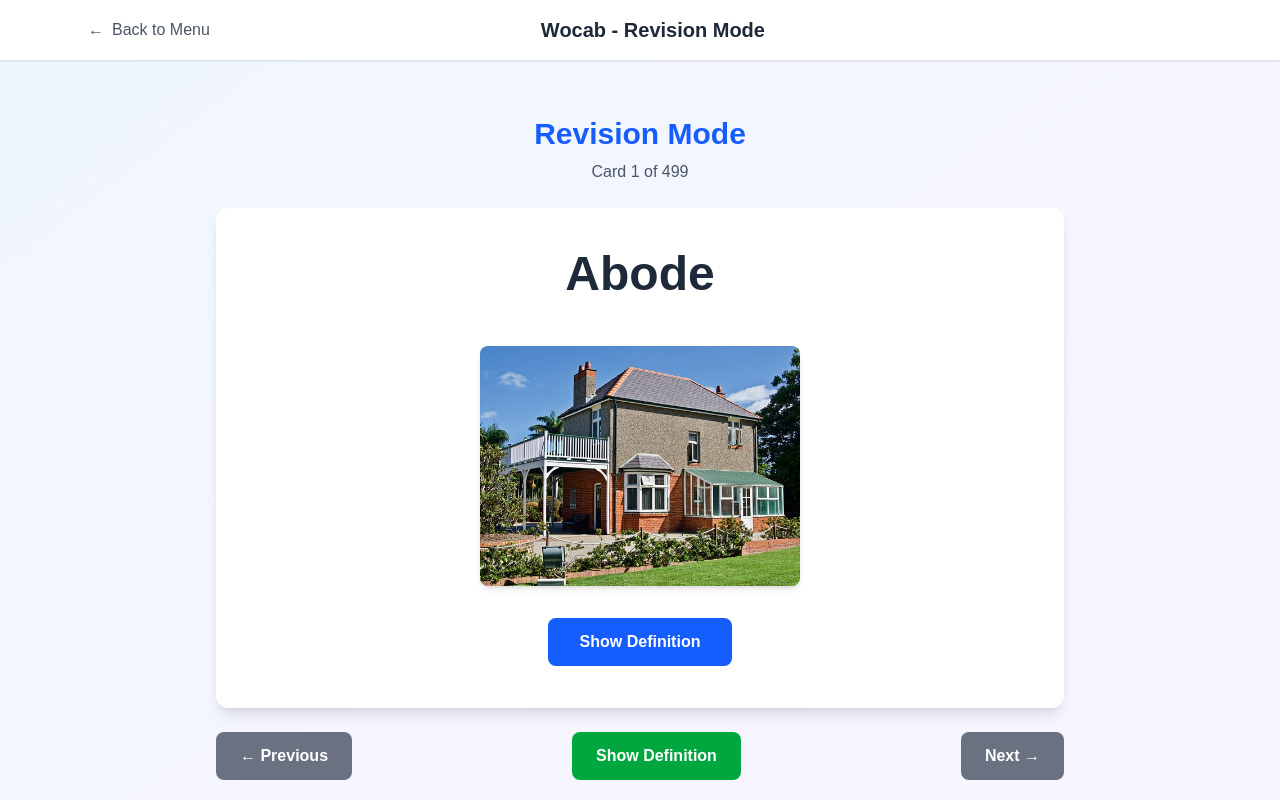
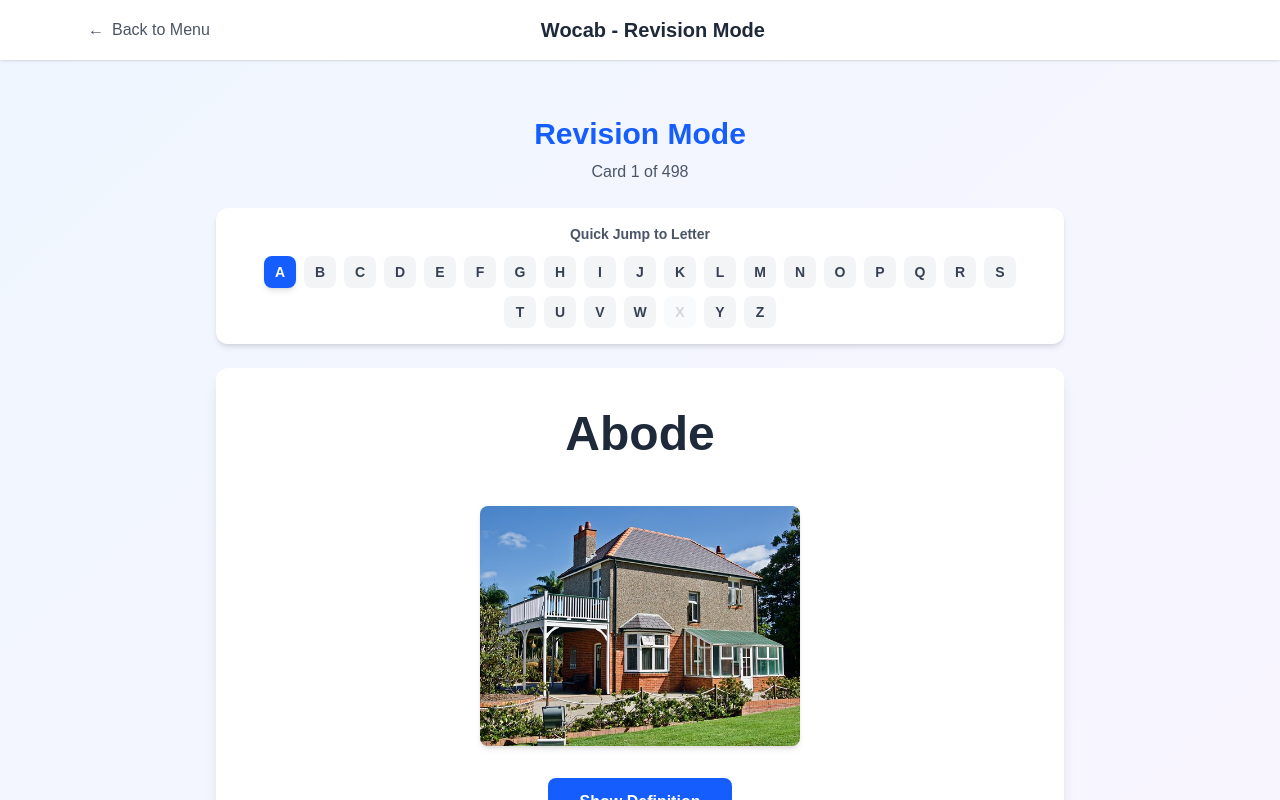
Before and after one commit to domicch/eleven-plus-vocab, a Next.js app: page / in a window 1280 px wide. Both pictures are taken after a click on the button "Start Revision". Shown: the top 800 px of the page. Built offline with nearby package versions, Linux system fonts and the light colour scheme.

Commit message:
add a-z index

```diff
--- a/src/components/RevisionMode.tsx
+++ b/src/components/RevisionMode.tsx
@@ -14,8 +14,32 @@ export default function RevisionMode({ vocabulary }: RevisionModeProps) {
   const [showDefinition, setShowDefinition] = useState(false);
   const [hasImage, setHasImage] = useState(false);
   const [imageLoading, setImageLoading] = useState(false);
+  const [letterIndex, setLetterIndex] = useState<{ [letter: string]: number }>({});
 
   const currentWord = vocabulary[currentIndex];
+
+  // Create alphabetical index when vocabulary changes
+  useEffect(() => {
+    if (vocabulary.length > 0) {
+      const index: { [letter: string]: number } = {};
+      vocabulary.forEach((word, idx) => {
+        const firstLetter = word.word.charAt(0).toUpperCase();
+        if (!index[firstLetter]) {
+          index[firstLetter] = idx;
+        }
+      });
+      setLetterIndex(index);
+    }
+  }, [vocabulary]);
+
+  // Function to jump to first word starting with specific letter
+  const jumpToLetter = (letter: string) => {
+    const targetIndex = letterIndex[letter];
+    if (targetIndex !== undefined) {
+      setCurrentIndex(targetIndex);
+      setShowDefinition(false);
+    }
+  };
 
   // Check for image when word changes
   useEffect(() => {
@@ -55,6 +79,37 @@ export default function RevisionMode({ vocabulary }: RevisionModeProps) {
         <p className="text-gray-600">
           Card {currentIndex + 1} of {vocabulary.length}
         </p>
+      </div>
+
+      {/* A-Z Index */}
+      <div className="mb-6 bg-white rounded-xl shadow-md p-4">
+        <h3 className="text-sm font-semibold text-gray-600 mb-3 text-center">Quick Jump to Letter</h3>
+        <div className="flex flex-wrap justify-center gap-2 max-w-3xl mx-auto">
+          {Array.from({ length: 26 }, (_, i) => {
+            const letter = String.fromCharCode(65 + i); // A-Z
+            const hasWords = letterIndex[letter] !== undefined;
+            const isCurrentLetter = currentWord && currentWord.word.charAt(0).toUpperCase() === letter;
+
+            return (
+              <button
+                key={letter}
+                onClick={() => jumpToLetter(letter)}
+                disabled={!hasWords}
+                className={`
+                  w-8 h-8 rounded-lg font-semibold text-sm transition-all
+                  ${isCurrentLetter
+                    ? 'bg-blue-600 text-white shadow-md'
+                    : hasWords
+                      ? 'bg-gray-100 text-gray-700 hover:bg-blue-100 hover:text-blue-600'
+                      : 'bg-gray-50 text-gray-300 cursor-not-allowed'
+                  }
+                `}
+              >
+                {letter}
+              </button>
+            );
+          })}
+        </div>
       </div>
 
       <div className="bg-white rounded-xl shadow-lg p-8 min-h-[500px] flex flex-col justify-center items-center">
```
Also changed, not shown: public/vocabulary.csv.
